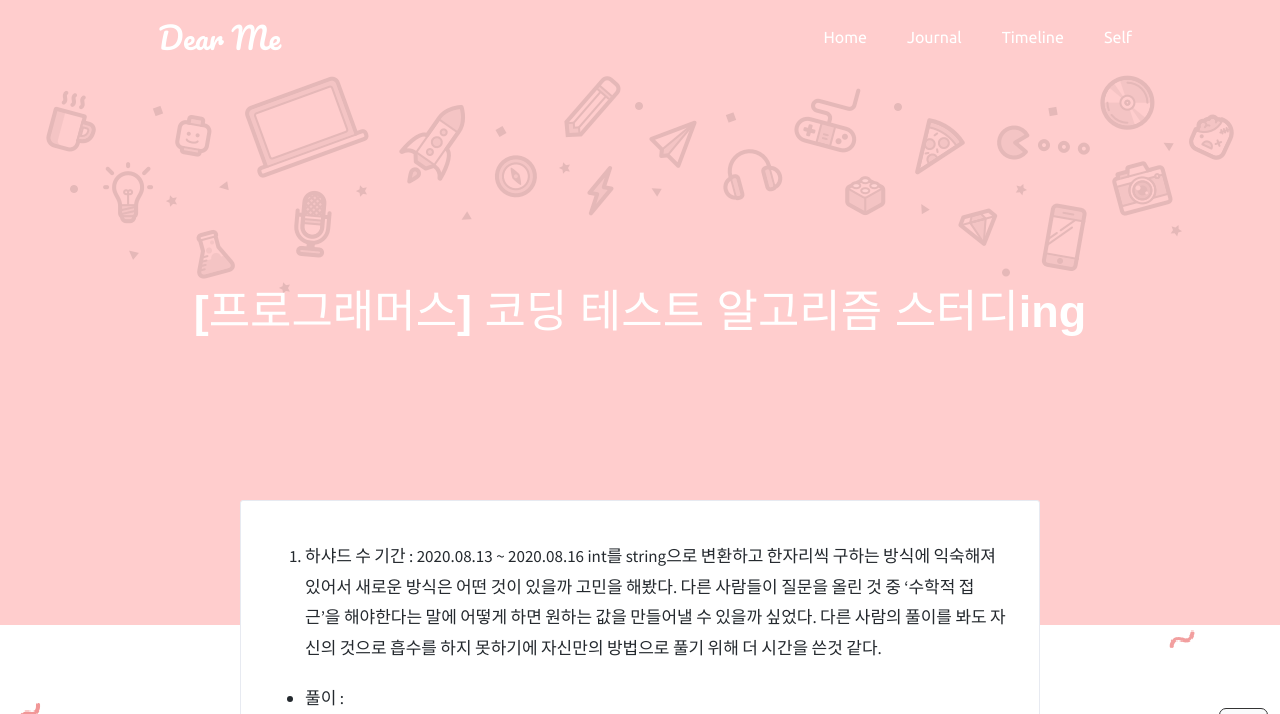
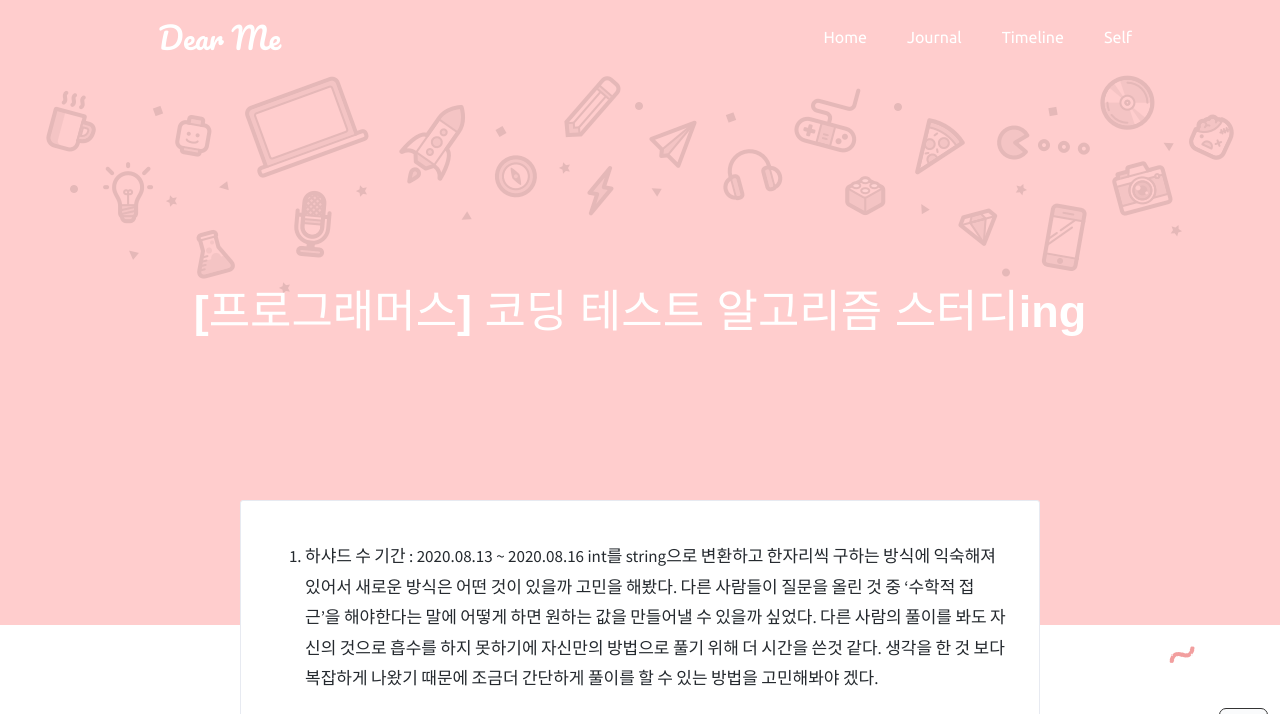
Before and after one commit to IraJane/IraJane.github.io, a Jekyll site: the page built from _posts/2020-08-17-알고리즘 풀이.md, in a window 1280 px wide, cut to the strip 0-714 px from the top of the page. Built offline with Jekyll 4.4.1, drawn with Linux system fonts in a browser that asks for light colours; comment, search, counter and statistics services are not loaded.

Commit message:
Update 2020-08-17-알고리즘 풀이.md

```diff
--- a/_posts/2020-08-17-알고리즘 풀이.md
+++ b/_posts/2020-08-17-알고리즘 풀이.md
@@ -11,6 +11,7 @@
   int를 string으로 변환하고 한자리씩 구하는 방식에 익숙해져 있어서 새로운 방식은 어떤 것이 있을까 고민을 해봤다.
   다른 사람들이 질문을 올린 것 중 '수학적 접근'을 해야한다는 말에 어떻게 하면 원하는 값을 만들어낼 수 있을까 싶었다.
   다른 사람의 풀이를 봐도 자신의 것으로 흡수를 하지 못하기에 자신만의 방법으로 풀기 위해 더 시간을 쓴것 같다.
+  생각을 한 것 보다 복잡하게 나왔기 때문에 조금더 간단하게 풀이를 할 수 있는 방법을 고민해봐야 겠다.
 
   - 풀이 :
   - <script src="https://gist.github.com/IraJane/59cd926e0d67fdfdb88abaac8b8c7239.js"></script>
```
